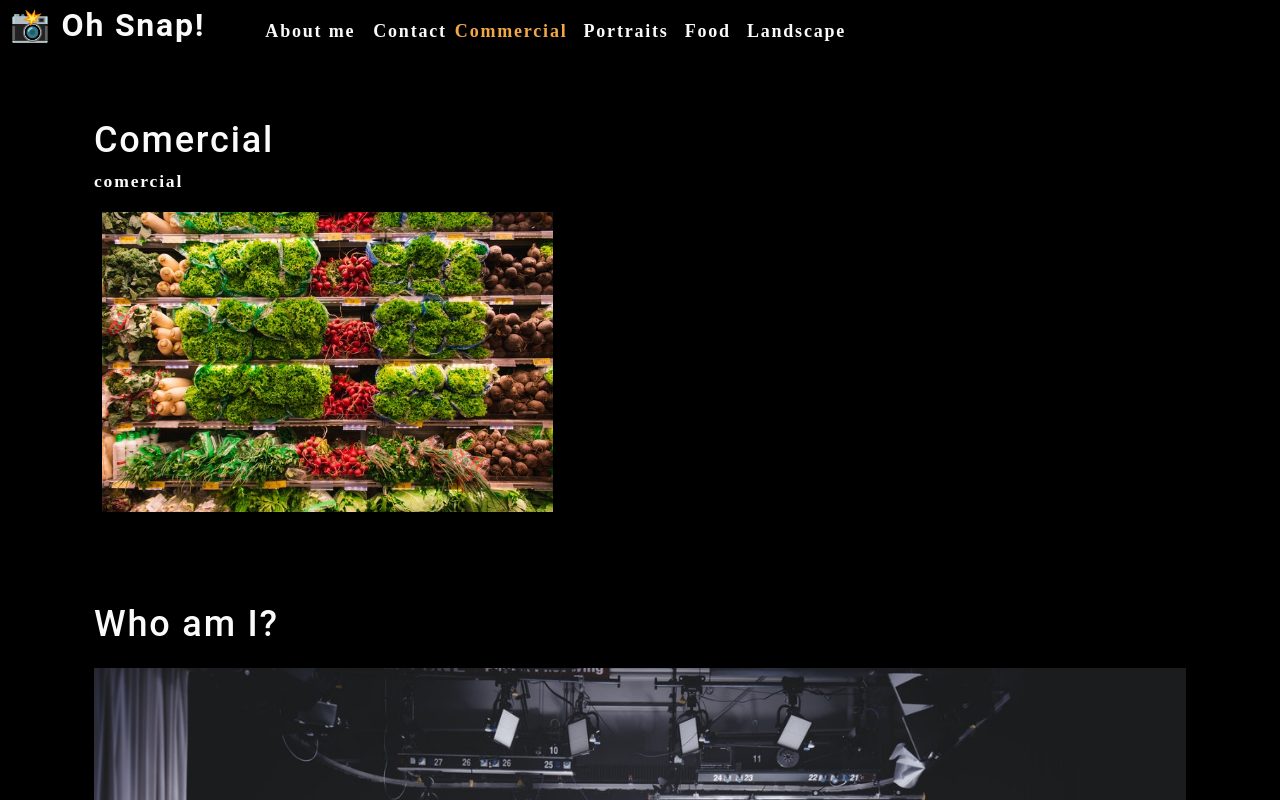
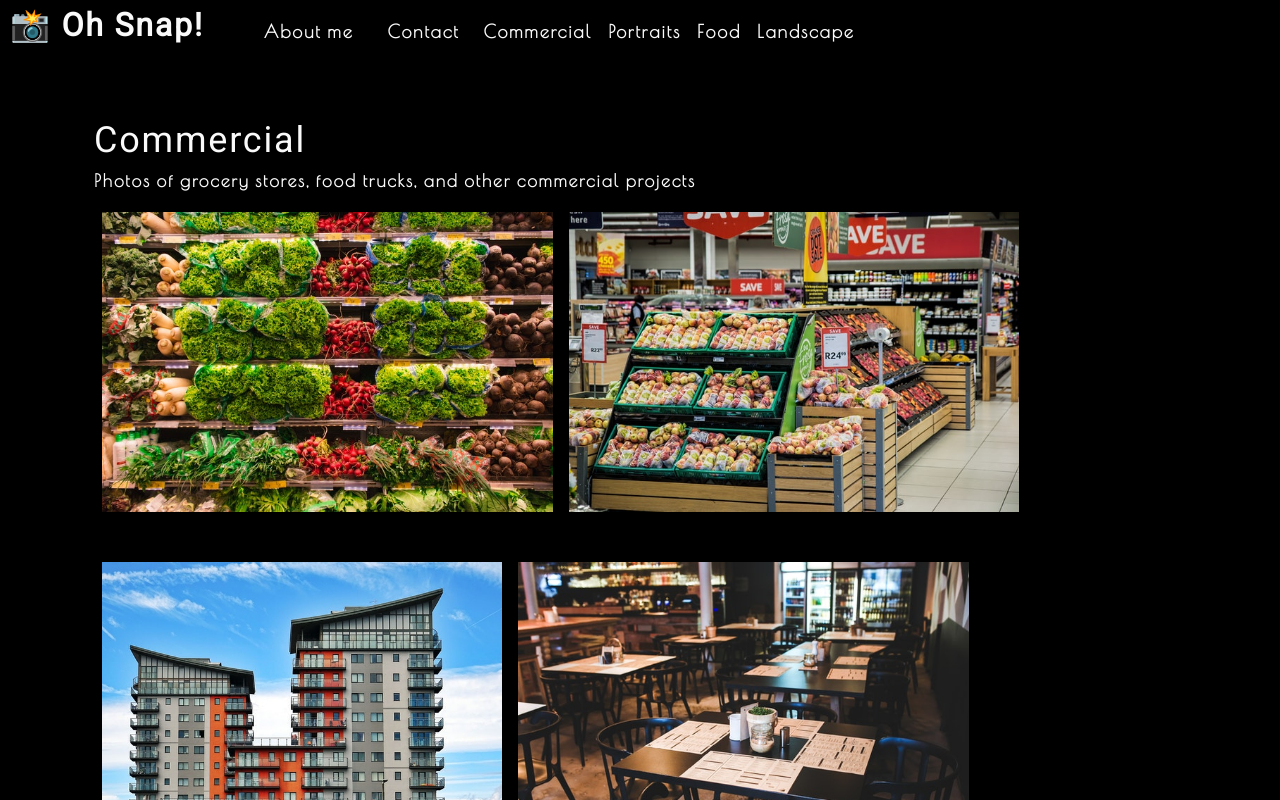
Before and after one commit to banjosquash/photo-port, a React (Create React App) app: page / in a window 1280 px wide. Shown: the top 800 px of the page. Built offline with nearby package versions, Linux system fonts and the light colour scheme.

Commit message:
testing nav and displaying photos based on category

```diff
--- a/public/index.html
+++ b/public/index.html
@@ -1,20 +1,20 @@
 <!DOCTYPE html>
 <html lang="en">
+
 <head>
   <meta charset="utf-8" />
   <link rel="icon" href="%PUBLIC_URL%/favicon.ico" />
   <meta name="viewport" content="width=device-width, initial-scale=1" />
   <meta name="theme-color" content="#000000" />
-    <meta
-      name="description"
-      content="Web site created using create-react-app"
-    />
+  <meta name="description" content="Web site created using create-react-app" />
   <link rel="apple-touch-icon" href="%PUBLIC_URL%/logo192.png" />
   <!--
       manifest.json provides metadata used when your web app is installed on a
       user's mobile device or desktop. See https://developers.google.com/web/fundamentals/web-app-manifest/
     -->
   <link rel="manifest" href="%PUBLIC_URL%/manifest.json" />
+  <link href="https://fonts.googleapis.com/css2?family=Poiret+One&display=swap" rel="stylesheet">
+  <link href="https://fonts.googleapis.com/css?family=Roboto&display=swap" rel="stylesheet">
   <!--
       Notice the use of %PUBLIC_URL% in the tags above.
       It will be replaced with the URL of the `public` folder during the build.
@@ -26,6 +26,7 @@
     -->
   <title>React App</title>
 </head>
+
 <body>
   <noscript>You need to enable JavaScript to run this app.</noscript>
   <div id="root"></div>
@@ -40,4 +41,5 @@
       To create a production bundle, use `npm run build` or `yarn build`.
     -->
 </body>
+
 </html>
--- a/src/App.js
+++ b/src/App.js
@@ -1,7 +1,6 @@
 import React, { useState } from 'react';
-import './App.css';
+import Nav from './components/Nav';
 import About from './components/About';
-import Nav from './components/Nav';
 import Gallery from './components/Gallery';
 
 function App() {
@@ -20,14 +19,14 @@
   return (
     <div>
       <Nav
-      categories={categories}
-      setCurrentCategory={setCurrentCategory}
-      currentCategory={currentCategory}
+        categories={categories}
+        setCurrentCategory={setCurrentCategory}
+        currentCategory={currentCategory}
       ></Nav>
       <main>
-        <Gallery></Gallery>
+        <Gallery currentCategory={currentCategory}></Gallery>
         <About></About>
-     </main>
+      </main>
     </div>
   );
 }
--- a/src/components/About/index.js
+++ b/src/components/About/index.js
@@ -1,16 +1,19 @@
-import React from 'react';
-import coverImage from '../../assets/cover/cover-image.jpg';
+import React from 'react'
+import coverImage from "../../assets/cover/cover-image.jpg";
 
+function About() {
 
-const About = ()=>{
-    return (
-        <section className='my-5'>
-            <h1 id='about'>
-                Who am I?
-            </h1>
-            <img src={coverImage} className='my-2' style={{width: '100%'}} alt="cover"></img>
-        </section>
-    );
+  return (
+    <section className="my-5" >
+      <h1 id="about">Who am I?</h1>
+      <img src={coverImage} className="my-2" style={{ width: "100%" }} alt="cover" />
+      <div className="my-2">
+        <p>
+          Lorem ipsum dolor sit amet, consectetur adipiscing elit. Donec bibendum turpis sed ex condimentum molestie. Mauris condimentum lectus ut ornare dignissim. Mauris faucibus urna mi, ac feugiat metus aliquam maximus. Proin aliquam justo nec diam vulputate vestibulum. Aenean sollicitudin nulla at nisi ornare, nec suscipit massa eleifend. Morbi tristique justo vel turpis sollicitudin, et tristique velit convallis. In hac habitasse platea dictumst. Phasellus mattis nunc sed orci consequat laoreet. Praesent id nisl nibh. Curabitur imperdiet ultricies mollis. In hac habitasse platea dictumst.
+      </p>
+      </div>
+    </section>
+  )
 }
 
-export default About;
+export default About
--- a/src/components/Gallery/index.js
+++ b/src/components/Gallery/index.js
@@ -1,26 +1,15 @@
 import React from 'react';
+import PhotoList from '../PhotoList';
 import { capitalizeFirstLetter } from '../../utils/helpers';
-import photo from '../../assets/small/commercial/0.jpg';
 
-const Gallery = (props)=> {
-
-const currentCategory = {
-    name: 'comercial',
-    description: 'Photos of grocery stores, food trucks, and other commercial projects',
-};
-    return (
-        <section>
-            <h1>{capitalizeFirstLetter(currentCategory.name)}</h1>
-            <p>{currentCategory.name}</p>
-            <div className='flex-row'>
-                <img
-                src={photo}
-                alt='commercial example'
-                className='img-thumbnail mx-1'
-                />
-            </div>
-        </section>
-    );
+function Gallery(props) {
+  const { currentCategory } = props;
+  return (
+    <section>
+      <h1 data-testid="h1tag">{capitalizeFirstLetter(currentCategory.name)}</h1>
+      <p>{currentCategory.description}</p>
+      <PhotoList category={currentCategory.name} />
+    </section>
+  );
 }
-
 export default Gallery;
--- a/src/components/Nav/index.js
+++ b/src/components/Nav/index.js
@@ -1,43 +1,48 @@
-import React, { useEffect } from "react";
+import React from "react";
 import { capitalizeFirstLetter } from "../../utils/helpers";
 
-
-function Nav(poop) {
-const {
+function Nav(props) {
+  const {
     categories = [],
     setCurrentCategory,
     currentCategory,
-} = poop
+  } = props;
 
-useEffect(() => {
-  document.title = capitalizeFirstLetter(currentCategory.name);
-}, [currentCategory]);
+
+  const handleClick = (item) => {
+    console.log(item);
+    return item;
+  };
 
   return (
     <header className="flex-row px-1">
       <h2>
         <a data-testid="link" href="/">
-          <span role="img" aria-label="camera">📸</span> Oh Snap!
+          <span role="img" aria-label="camera"> 📸</span> Oh Snap!
         </a>
       </h2>
       <nav>
         <ul className="flex-row">
           <li className="mx-2">
-            <a href="#about">
+            <a data-testid="about" href="#about">
               About me
             </a>
           </li>
-          <li>
-            <span>Contact</span>
+          <li className={"mx-2"}>
+            <span onClick={() => handleClick('Contact')}>
+              Contact
+            </span>
           </li>
           {categories.map((category) => (
-            <li className={`mx-1 ${
-                currentCategory.name === category.name && 'navActive'
+            <li
+              className={`mx-1 ${
+                currentCategory.name === category.name
                 }`}
-                key={category.name}>
+              key={category.name}
+            >
               <span
                 onClick={() => {
-                  setCurrentCategory(category)
+                  setCurrentCategory(category);
                 }}
               >
                 {capitalizeFirstLetter(category.name)}
--- /dev/null
+++ b/src/components/PhotoList/index.js
@@ -0,0 +1,121 @@
+import React, { useState } from 'react';
+
+const PhotoList = ({ category }) => {
+
+  const [photos] = useState([
+    {
+      name: 'Grocery aisle',
+      category: 'commercial',
+      description: 'Lorem ipsum dolor sit amet, consectetur adipiscing elit. Nunc ultricie',
+    },
+    {
+      name: 'Grocery booth',
+      category: 'commercial',
+      description: 'Lorem ipsum dolor sit amet, consectetur adipiscing elit. Nunc ultricie',
+    },
+    {
+      name: 'Building exterior',
+      category: 'commercial',
+      description: 'Lorem ipsum dolor sit amet, consectetur adipiscing elit. Nunc ultricie',
+    },
+    {
+      name: 'Restaurant table',
+      category: 'commercial',
+      description: 'Lorem ipsum dolor sit amet, consectetur adipiscing elit. Nunc ultricie',
+    },
+    {
+      name: 'Cafe interior',
+      category: 'commercial',
+      description: 'Lorem ipsum dolor sit amet, consectetur adipiscing elit. Nunc ultricie',
+    },
+    {
+      name: 'Cat green eyes',
+      category: 'portraits',
+      description: 'Lorem ipsum dolor sit amet, consectetur adipiscing elit. Nunc ultricie',
+    },
+    {
+      name: 'Green parrot',
+      category: 'portraits',
+      description: 'Lorem ipsum dolor sit amet, consectetur adipiscing elit. Nunc ultricie',
+    },
+    {
+      name: 'Yellow macaw',
+      category: 'portraits',
+      description: 'Lorem ipsum dolor sit amet, consectetur adipiscing elit. Nunc ultricie',
+    },
+    {
+      name: 'Pug smile',
+      category: 'portraits',
+      description: 'Lorem ipsum dolor sit amet, consectetur adipiscing elit. Nunc ultricie',
+    },
+    {
+      name: 'Pancakes',
+      category: 'food',
+      description: 'Lorem ipsum dolor sit amet, consectetur adipiscing elit. Nunc ultricie',
+    },
+    {
+      name: 'Burrito',
+      category: 'food',
+      description: 'Lorem ipsum dolor sit amet, consectetur adipiscing elit. Nunc ultricie',
+    },
+    {
+      name: 'Scallop pasta',
+      category: 'food',
+      description: 'Lorem ipsum dolor sit amet, consectetur adipiscing elit. Nunc ultricie',
+    },
+    {
+      name: 'Burger',
+      category: 'food',
+      description: 'Lorem ipsum dolor sit amet, consectetur adipiscing elit. Nunc ultricie',
+    },
+    {
+      name: 'Fruit bowl',
+      category: 'food',
+      description: 'Lorem ipsum dolor sit amet, consectetur adipiscing elit. Nunc ultricie',
+    },
+    {
+      name: 'Green river',
+      category: 'landscape',
+      description: 'Lorem ipsum dolor sit amet, consectetur adipiscing elit. Nunc ultricie',
+    },
+    {
+      name: 'Docks',
+      category: 'landscape',
+      description: 'Lorem ipsum dolor sit amet, consectetur adipiscing elit. Nunc ultricie',
+    },
+    {
+      name: 'Panoramic village by sea',
+      category: 'landscape',
+      description: 'Lorem ipsum dolor sit amet, consectetur adipiscing elit. Nunc ultricie',
+    },
+    {
+      name: 'Domestic landscape',
+      category: 'landscape',
+      description: 'Lorem ipsum dolor sit amet, consectetur adipiscing elit. Nunc ultricie',
+    },
+    {
+      name: 'Park bench',
+      category: 'landscape',
+      description: 'Lorem ipsum dolor sit amet, consectetur adipiscing elit. Nunc ultricie',
+    },
+  ]);
+
+  const currentPhotos = photos.filter((photo) => photo.category === category);
+
+  return (
+    <div>
+      <div className="flex-row">
+        {currentPhotos.map((image, i) => (
+          <img
+            src={require(`../../assets/small/${category}/${i}.jpg`)}
+            alt={image.name}
+            className="img-thumbnail mx-1"
+            key={image.name}
+          />
+        ))}
+      </div>
+    </div>
+  );
+};
+
+export default PhotoList;
--- a/src/index.css
+++ b/src/index.css
@@ -1,21 +1,3 @@
-body {
-  margin: 0;
-  font-family: -apple-system, BlinkMacSystemFont, 'Segoe UI', 'Roboto', 'Oxygen',
-    'Ubuntu', 'Cantarell', 'Fira Sans', 'Droid Sans', 'Helvetica Neue',
-    sans-serif;
-  -webkit-font-smoothing: antialiased;
-  -moz-osx-font-smoothing: grayscale;
-}
-
-code {
-  font-family: source-code-pro, Menlo, Monaco, Consolas, 'Courier New',
-    monospace;
-}
-
-
-
-
-/* import */
 
 main {
 	margin: 0 auto;
```
Also changed, not shown: 2 other files (tests, documents, lock files or other folders). Lines whose indentation alone changed are shown as unchanged.
